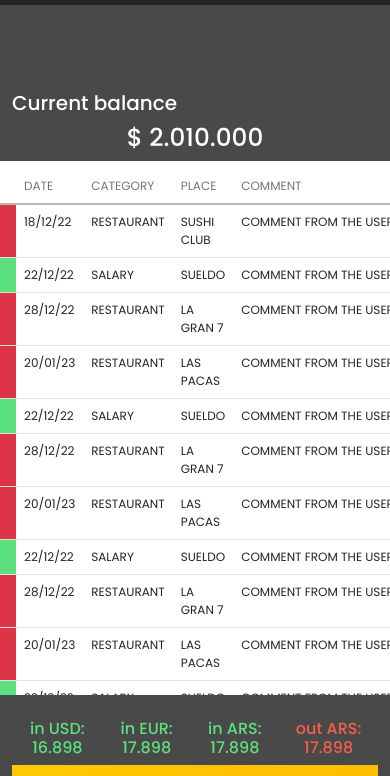
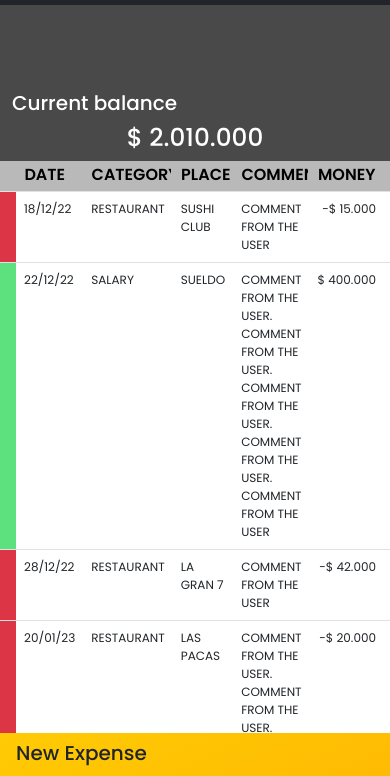
Before and after one commit to ferjencoder/moneyHackey, a website with bundled scripts: page index.html in a window 390 px wide. Shown: the part 53-829 px from the top of the page. Built offline with nearby package versions, Linux system fonts and the light colour scheme; files whose address does not match are found by name.

Commit message:
Responsive added

```diff
--- a/index.html
+++ b/index.html
@@ -81,7 +81,7 @@
       </nav>
     </header>
     <main class="mt-5">
-      <section class="container pt-5">
+      <section class="container pt-5 gap-0 column-gap-3">
         <!--* BALANCE ROW -->
         <div class="row mt-5">
           <div class="col-md-8 text-white">
@@ -92,66 +92,59 @@
           </div>
         </div>
         <div class="row">
+          <container class="col text-white movements-container">
+            <div class="row">
               <!--* MOVEMENTS COL -->
-          <container class="col-md-8 text-white movements-container">
-            <div class="row bg-white movements_table">
-              <table
-                class="table table-hover table-condensed mt-2 text-uppercase">
-                <thead class="position-sticky">
+              <div
+                class="col-md-8 con-lg-8 movements__table--row bg-white p-0 m-0">
+                <table class="table table-condensed table-hover text-uppercase">
+                  <thead class="table__head">
                     <tr>
                       <th scope="col"></th>
-                    <th scope="col">
+                      <th scope="col" class="m-0 p-0">
                         <input
                           type="text"
-                        class="p-0 m-0 border-0 text-uppercase w-100"
+                          class="m-0 border-0 text-uppercase input__sort--date"
                           placeholder="Date" />
                       </th>
-                    <th scope="col">
+                      <th scope="col" class="m-0 p-0">
                         <input
                           type="text"
-                        class="p-0 m-0 border-0 text-uppercase w-100"
+                          class="m-0 border-0 text-uppercase input__sort--category"
                           placeholder="Category" />
                       </th>
-                    <th scope="col">
+                      <th scope="col" class="m-0 p-0">
                         <input
                           type="text"
-                        class="p-0 m-0 border-0 text-uppercase w-100"
+                          class="m-0 border-0 text-uppercase input__sort--place"
                           placeholder="Place" />
                       </th>
-                    <th scope="col">
+                      <th scope="col" class="m-0 p-0">
                         <input
                           type="text"
-                        class="p-0 m-0 border-0 text-uppercase w-100"
-                        placeholder="Comment" />
+                          class="m-0 border-0 text-uppercase input__sort--comment"
+                          placeholder="Comment and notes" />
                       </th>
-                    <th scope="col">
+                      <th scope="col" class="m-0 p-0">
                         <input
                           type="text"
-                        class="p-0 m-0 border-0 text-uppercase w-100"
+                          class="m-0 border-0 text-uppercase input__sort--money"
                           placeholder="Money" />
                       </th>
                     </tr>
                   </thead>
-                <tbody class="table-group-divider table__top movements"></tbody>
+                  <tbody class="movements"></tbody>
                 </table>
               </div>
-            <!--* STATS ROW -->
-            <div class="row bg--dark-mode">
-              <div class="mt-4 d-flex justify-content-evenly w-100 text-center">
-                <h6 class="stats--possitive">in USD: 16.898</h6>
-                <h6 class="stats--possitive">in EUR: 17.898</h6>
-                <h6 class="stats--possitive">in ARS: 17.898</h6>
-                <h6 class="stats--negative">out ARS: 17.898</h6>
-              </div>
-            </div>
-          </container>
               <!--* ACTION COL -->
-          <div class="col-12 col-md-4 text-white">
+              <div
+                class="pt-sm-5 pt-md-0 ps-sm-0 ps-md-2 col-md-4 con-lg-4 text-white p-0 m-0">
                 <ul class="list-group list-group-flush">
                   <li class="list-group-item mb-2 action--expense">
                     <form class="mb-1">
-                  <div class="row d-flex flex-nowrap align-items-center mb-2">
-                    <div class="col"><h5>New Expense</h5></div>
+                      <div
+                        class="row d-flex flex-nowrap align-items-center mb-2">
+                        <div class="col-span-2"><h5>New Expense</h5></div>
                       </div>
                       <div class="row">
                         <div class="col text-white">
@@ -167,8 +160,8 @@
                             placeholder="category"
                             aria-label="input category" />
                           <input
-                        class="form-control"
-                        name="date"
+                            class="form-control mb-2"
+                            name="date mb-2"
                             type="date"
                             aria-label="date" />
                         </div>
@@ -194,9 +187,9 @@
                   </li>
                   <li class="list-group-item mb-2 action--installment">
                     <form action="" class="mb-1">
-                  <div class="row d-flex flex-nowrap align-items-center mb-2">
-                    <div class="col"><h5>New Installment</h5></div>
-                    <div class="col"></div>
+                      <div
+                        class="row d-flex flex-nowrap align-items-center mb-2">
+                        <div class="col-span-2"><h5>New Installment</h5></div>
                       </div>
                       <div class="row">
                         <div class="col text-white">
@@ -211,7 +204,7 @@
                             placeholder="Default input"
                             aria-label="default input example" />
                           <input
-                        class="form-control"
+                            class="form-control mb-2"
                             type="date"
                             aria-label="date" />
                         </div>
@@ -235,9 +228,9 @@
                   </li>
                   <li class="list-group-item action--income">
                     <form action="" class="mb-1">
-                  <div class="row d-flex flex-nowrap align-items-center mb-2">
-                    <div class="col"><h5>New Income</h5></div>
-                    <div class="col"></div>
+                      <div
+                        class="row d-flex flex-nowrap align-items-center mb-2">
+                        <div class="col-span-2"><h5>New Income</h5></div>
                       </div>
                       <div class="row">
                         <div class="col text-white">
@@ -252,7 +245,7 @@
                             placeholder="Default input"
                             aria-label="default input example" />
                           <input
-                        class="form-control"
+                            class="form-control mb-2"
                             type="date"
                             aria-label="date" />
                         </div>
@@ -277,6 +270,17 @@
                 </ul>
               </div>
             </div>
+            <!--* STATS ROW -->
+            <div class="row bg--dark-mode p-0 m-0">
+              <div class="mt-4 d-flex justify-content-evenly w-100 text-center">
+                <h6 class="stats--possitive">in USD: 16.898</h6>
+                <h6 class="stats--possitive">in EUR: 17.898</h6>
+                <h6 class="stats--possitive">in ARS: 17.898</h6>
+                <h6 class="stats--negative">out ARS: 17.898</h6>
+              </div>
+            </div>
+          </container>
+        </div>
       </section>
     </main>
   </body>
--- a/script.js
+++ b/script.js
@@ -25,8 +25,8 @@ const displayMovements = (movements) => {
         <td>${movement.date}</td>
         <td>${movement.category}</td>
         <td>${movement.store}</td>
-        <td class="text-truncate">${movement.comment}</td>
-        <td class=" text-end">${precioARS(movement.money)}</td>
+        <td class="movements__td--comment">${movement.comment}</td>
+        <td class=" text-end pe-4">${precioARS(movement.money)}</td>
       </tr>
     `;
     domEl.containerMovements.insertAdjacentHTML('afterbegin', html);
--- a/scss/_custom.scss
+++ b/scss/_custom.scss
@@ -87,7 +87,25 @@ $btn-close-focus-shadow: none;
 $font-family-sans-serif: 'Poppins', sans-serif;
 
 /* INPUT */
-$input-font-size: 0.75rem;
-$input-border-radius: 0.2rem;
+$input-border-color: transparent;
+$input-border-radius: 0;
+$input-border-width: 0;
+$input-box-shadow: none;
+$input-color: black;
+$input-disabled-color: black;
+//$input-focus-bg: transparent;
+$input-focus-border-color: transparent;
+$input-focus-box-shadow: none;
+//$input-focus-color: transparent;
+$input-font-size: 0.9rem;
+$input-placeholder-color: black;
+$input-plaintext-color: black;
+$placeholder-opacity-max: 100%;
+$placeholder-opacity-min: 100%;
+$input-btn-border-width: 0;
+$input-btn-focus-width: 0;
+$input-btn-focus-color-opacity: 100%;
+
+
 
 @import '../node_modules/bootstrap/scss/bootstrap.scss';
--- a/scss/pages/_home.scss
+++ b/scss/pages/_home.scss
@@ -6,13 +6,186 @@
 }
 
 .movements-container {
-  background-color: white;
   font-size: 0.75rem;
+  height: 35.76rem;
 }
 
 .movements_table {
   overflow-y: scroll;
-  height: 33.375rem;
+}
+
+.movements__table--row {
+  height: 35.76rem;
+  overflow-y: scroll;
+}
+
+.input__sort--date {
+  font-weight: 600;
+  color: black;
+  resize: horizontal;
+  width: 100%;
+  padding-top: 0.5em;
+  padding-bottom: 0.5em;
+  padding-left: 0.7em;
+  background-color: #b9b9b9;
+  margin: 0;
+
+  &:active {
+    border: 0;
+    width: 100%;
+    box-shadow: none;
+  }
+
+  &:focus {
+    border: 0;
+    box-shadow: none;
+    outline-offset: 0;
+    width: 100%;
+  }
+
+  &::placeholder {
+    color: black;
+    font-size: 1rem;
+  }
+}
+
+.input__sort--category {
+  font-weight: 600;
+  color: black;
+  resize: horizontal;
+  width: 100%;
+  padding-top: 0.5em;
+  padding-bottom: 0.5em;
+  padding-left: 0.7em;
+  background-color: #b9b9b9;
+  margin: 0;
+
+  &:active {
+    border: 0;
+    width: 100%;
+    box-shadow: none;
+  }
+
+  &:focus {
+    border: 0;
+    box-shadow: none;
+    outline-offset: 0;
+    width: 100%;
+  }
+
+  &::placeholder {
+    color: black;
+    font-size: 1rem;
+  }
+}
+
+.input__sort--place {
+  font-weight: 600;
+  color: black;
+  resize: horizontal;
+  width: 100%;
+  padding-top: 0.5em;
+  padding-bottom: 0.5em;
+  padding-left: 0.7em;
+  background-color: #b9b9b9;
+  margin: 0;
+
+  &:active {
+    border: 0;
+    width: 100%;
+    box-shadow: none;
+  }
+
+  &:focus {
+    border: 0;
+    box-shadow: none;
+    outline-offset: 0;
+    width: 100%;
+  }
+
+  &::placeholder {
+    color: black;
+    font-size: 1rem;
+  }
+}
+
+th {
+  padding: 0;
+  margin: 0;
+  justify-content: center;
+}
+
+.input__sort--comment {
+  font-weight: 600;
+  color: black;
+  resize: horizontal;
+  width: 100%;
+  padding-top: 0.5em;
+  padding-bottom: 0.5em;
+  padding-left: 0.7em;
+  background-color: #b9b9b9;
+  margin: 0;
+
+  &:active {
+    border: 0;
+    width: 100%;
+    box-shadow: none;
+  }
+
+  &:focus {
+    border: 0;
+    box-shadow: none;
+    outline-offset: 0;
+    width: 100%;
+  }
+
+  &::placeholder {
+    color: black;
+    font-size: 1rem;
+  }
+
+}
+
+.input__sort--money {
+  font-weight: 600;
+  color: black;
+  resize: horizontal;
+  width: 100%;
+  padding-top: 0.5em;
+  padding-bottom: 0.5em;
+  padding-left: 0.7em;
+  background-color: #b9b9b9;
+  margin: 0;
+
+  &:active {
+    border: 0;
+    width: 100%;
+    box-shadow: none;
+  }
+
+  &:focus {
+    border: 0;
+    box-shadow: none;
+    outline-offset: 0;
+    width: 100%;
+  }
+
+  &::placeholder {
+    color: black;
+    font-size: 1rem;
+  }
+}
+
+.movements__td--comment {
+  width: 20rem;
+  margin: 0;
+}
+
+
+.input__sort::placeholder {
+  padding: 2rem;
+  color: black;
+  opacity: 100%;
 }
 
 .action--expense {
@@ -39,6 +212,12 @@
   border-top-color: #b9b9b9
 }
 
+.table__head {
+  background-color: #b9b9b9;
+  top: 0;
+  position: sticky;
+}
+
 .movements__type {
   position: absolute;
   height: 100%;
--- a/src/js/data/accountsData.json
+++ b/src/js/data/accountsData.json
@@ -203,7 +203,7 @@
         "money": 400000,
         "store": "Sueldo",
         "payments": 0,
-        "comment": "Comment from the user",
+        "comment": "Comment from the user. Comment from the user. Comment from the user. Comment from the user. Comment from the user",
         "type": "deposit",
         "category": "salary",
         "currency": "ARS"
```
Also changed, not shown: dist/css/style.css, 1 other file. Lines whose indentation alone changed are shown as unchanged.
